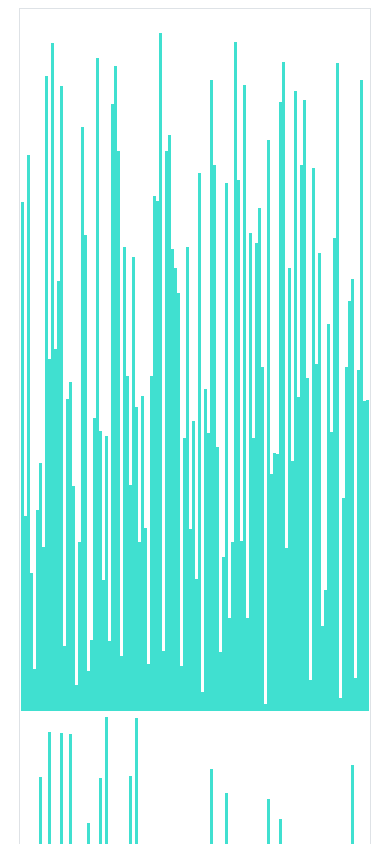
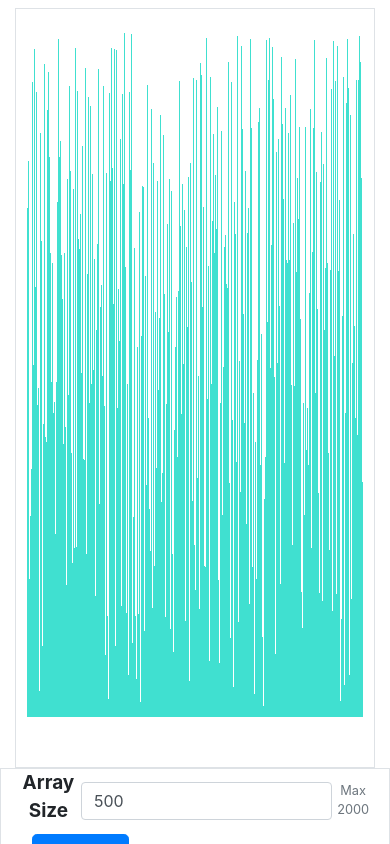
Before and after one commit to MikeLunDev/Array-Sorting-Visualizer-React, a React (Create React App) app: page / in a window 390 px wide. Shown: the top 844 px of the page. Built offline with nearby package versions, Linux system fonts and the light colour scheme.

Commit message:
made graphic responsiviness

```diff
--- a/src/SortingVisualizer/SortingVisualizer.jsx
+++ b/src/SortingVisualizer/SortingVisualizer.jsx
@@ -10,9 +10,9 @@ import './SortingVisualizer.css';
 
 // Change this value for the speed of the animations.
 const ANIMATION_SPEED_MS = 1;
-const ANIMATION_SPEED_QUICK = 2;
+const ANIMATION_SPEED_QUICK = 1.5;
 const ANIMATION_SPEED_BUBBLE = 0.01;
-const ANIMATION_SPEED_INSERTION = 0.1;
+const ANIMATION_SPEED_INSERTION = 0.05;
 
 // This is the main color of the array bars.
 const PRIMARY_COLOR = 'turquoise';
@@ -118,6 +118,7 @@ export default class SortingVisualizer extends React.Component {
       this.resetArray();
     }
   };
+
 
   resetArray() {
     const array = [];
@@ -404,7 +405,7 @@ export default class SortingVisualizer extends React.Component {
 
         <div className="container-fluid">
           <div
-            className="row no-gutters border pt-4 mt-2 mx-1"
+            className="row no-gutters border pt-4 mt-2 w-100"
             style={{minHeight: '90vh'}}>
             <div className="col-12">
               {array.map((value, idx) => (
@@ -414,7 +415,8 @@ export default class SortingVisualizer extends React.Component {
                   style={{
                     backgroundColor: PRIMARY_COLOR,
                     height: `${value}px`,
-                    width: getPixelWidth(this.state.size),
+                    width: `${95 / this.state.size}%`,
+                    //getPixelWidth(this.state.size) */
                   }}></div>
               ))}
             </div>
```
